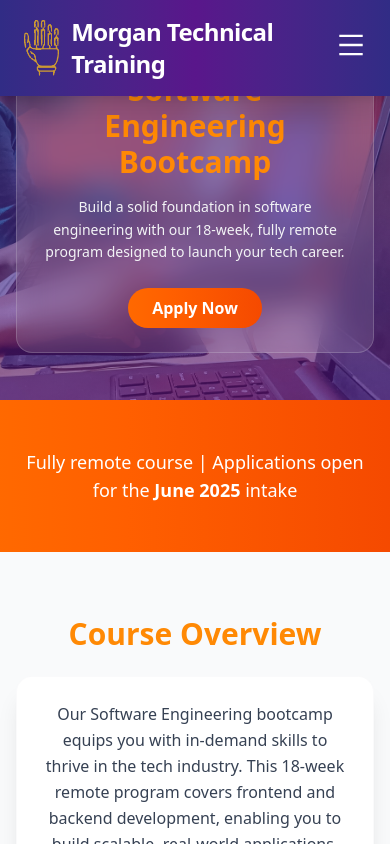
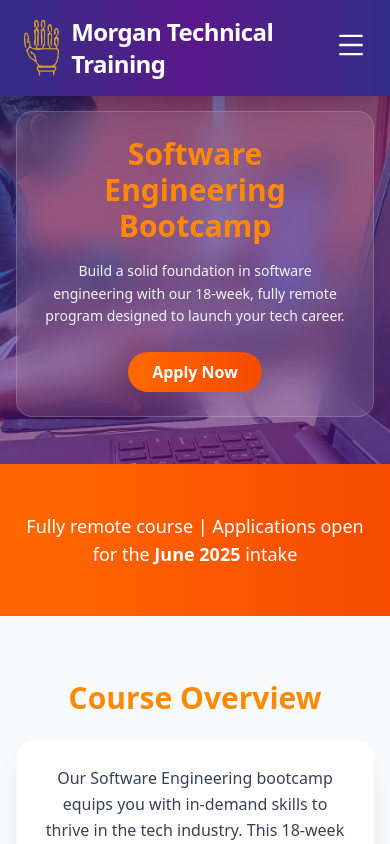
Before and after one commit to danielsdgg/Morgantechnical, a React (Vite) app: page /software in a window 390 px wide. Shown: the top 844 px of the page. Built offline with nearby package versions, Linux system fonts and the light colour scheme.

Commit message:
:iphone: Working on responsiveness on the software component - fixed it

```diff
--- a/src/components/Programs/Software.tsx
+++ b/src/components/Programs/Software.tsx
@@ -197,12 +197,10 @@ const Software: React.FC = () => {
       <NavBar />
 
       {/* Progress Bar */}
-      <div
-        className="fixed top-0 left-0 h-1 bg-gradient-to-r from-orange-500 to-orange-600 z-50"
-        style={{ width: `${scrollProgress}%` }}
-      />
+      <div className="fixed top-0 left-0 h-1 bg-gradient-to-r from-orange-500 to-orange-600 z-50"
+      style={{ width: `${scrollProgress}%`, paddingTop: 'env(safe-area-inset-top)' }}/>
 
-      <div className={`bg-white text-black ${isModalOpen ? 'blur-lg' : ''}`}>
+      <div className={`bg-white text-black ${isModalOpen ? 'blur-lg' : ''} mt-16 sm:mt-0`}>
         {/* Section 1: Hero */}
         <section
           id="hero-section"
```
